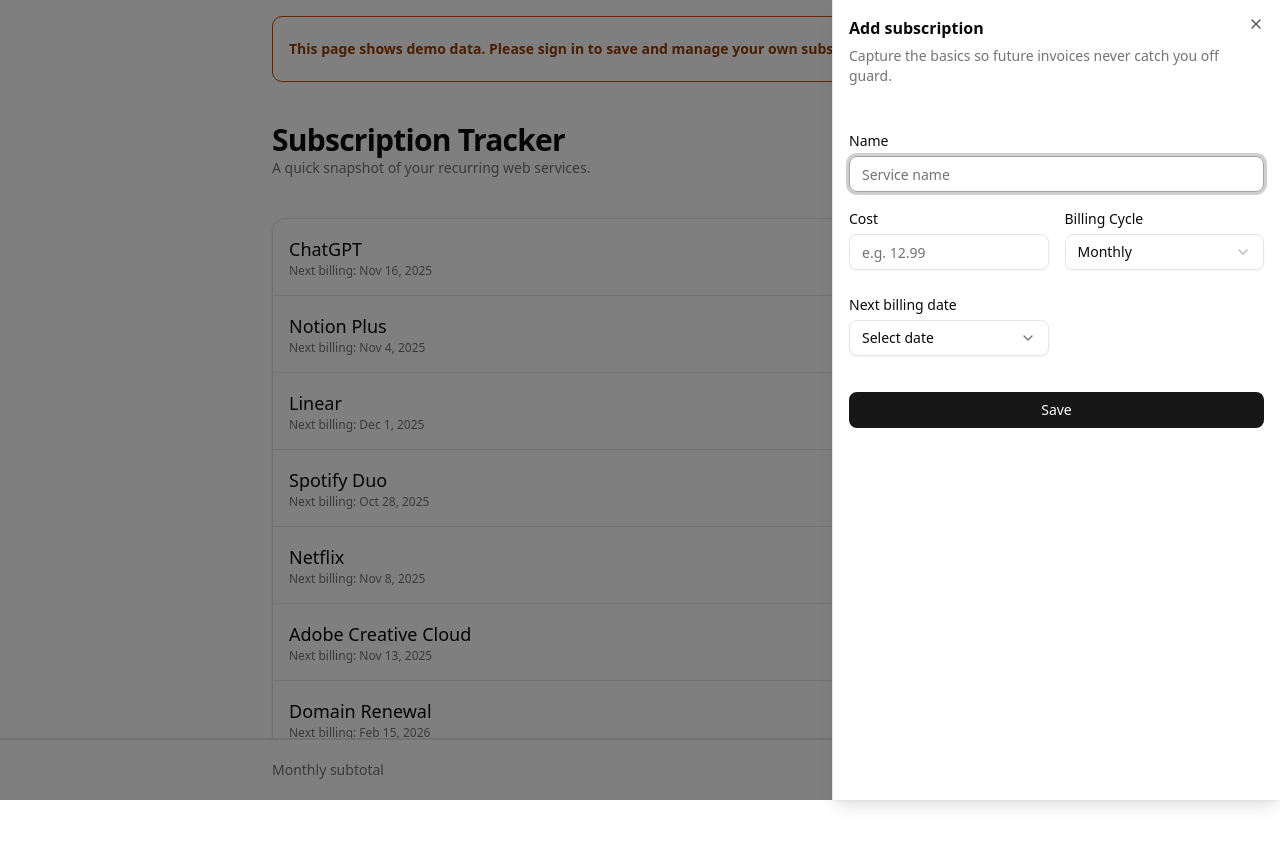
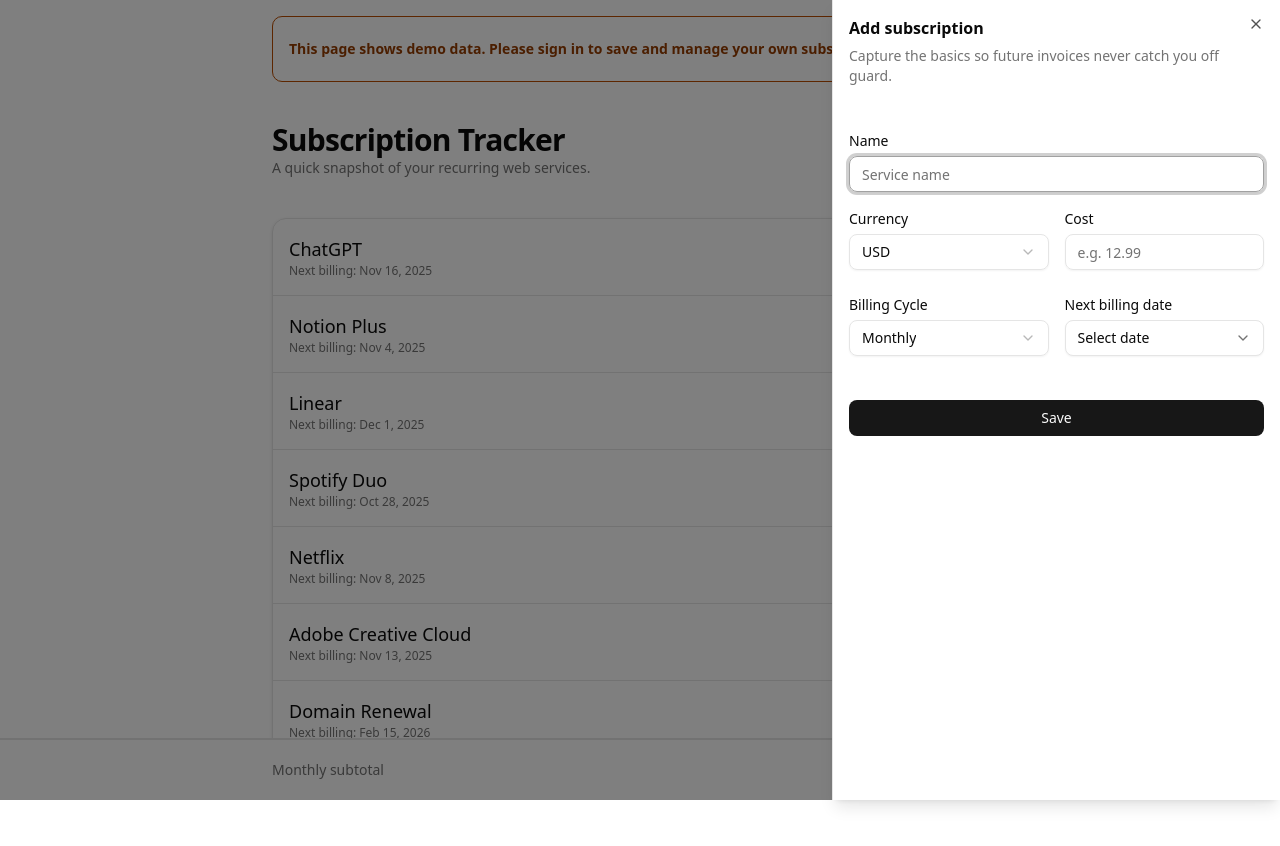
Before and after one commit to lvterry/subscription-tracker, a React (Vite) app: page / in a window 1280 px wide. Both pictures are taken after a click on the button "Add subscription". Shown: the top 846 px of the page. Built offline with nearby package versions, Linux system fonts and the light colour scheme; no server answers.

Commit message:
add currency to the form

```diff
--- a/src/App.tsx
+++ b/src/App.tsx
@@ -114,6 +114,7 @@
 const defaultFormValues: SubscriptionFormValues = {
   name: '',
   cost: '',
+  currency: 'USD',
   billingCycle: 'Monthly',
   nextBillingDate: '',
 };
@@ -239,6 +240,7 @@
         id: makeId(),
         name: trimmedName,
         cost: Number(formValues.cost),
+        currency: formValues.currency,
         billingCycle: formValues.billingCycle,
         nextBillingDate: formValues.nextBillingDate,
       };
@@ -265,6 +267,7 @@
       const subscriptionData = {
         name: trimmedName,
         cost: Number(formValues.cost),
+        currency: formValues.currency,
         billingCycle: formValues.billingCycle,
         nextBillingDate: formValues.nextBillingDate,
       };
@@ -298,6 +301,7 @@
     setFormValues({
       name: subscription.name,
       cost: String(subscription.cost ?? ''),
+      currency: subscription.currency || 'USD',
       billingCycle: subscription.billingCycle,
       nextBillingDate: subscription.nextBillingDate ?? '',
     });
@@ -447,6 +451,29 @@
 
               <div className="grid gap-4 grid-cols-2">
                 <div className="space-y-2">
+                  <Label htmlFor="sub-currency">Currency</Label>
+                  <Select
+                    value={formValues.currency}
+                    onValueChange={(value: string) =>
+                      setFormValues((prev) => ({ ...prev, currency: value }))
+                    }
+                  >
+                    <SelectTrigger id="sub-currency" className="w-full">
+                      <SelectValue placeholder="Select currency" />
+                    </SelectTrigger>
+                    <SelectContent>
+                      <SelectItem value="USD">USD</SelectItem>
+                      <SelectItem value="EUR">EUR</SelectItem>
+                      <SelectItem value="GBP">GBP</SelectItem>
+                      <SelectItem value="CNY">CNY</SelectItem>
+                      <SelectItem value="JPY">JPY</SelectItem>
+                      <SelectItem value="CAD">CAD</SelectItem>
+                      <SelectItem value="AUD">AUD</SelectItem>
+                    </SelectContent>
+                  </Select>
+                </div>
+
+                <div className="space-y-2">
                   <Label htmlFor="sub-cost">Cost</Label>
                   <Input
                     id="sub-cost"
@@ -460,7 +487,9 @@
                     placeholder="e.g. 12.99"
                   />
                 </div>
+              </div>
 
+              <div className="grid gap-4 grid-cols-2">
                 <div className="space-y-2">
                   <Label htmlFor="sub-billing-cycle">Billing Cycle</Label>
                   <Select
@@ -479,9 +508,7 @@
                     </SelectContent>
                   </Select>
                 </div>
-              </div>
 
-              <div className="grid gap-4 grid-cols-2">
                 <div className="space-y-2">
                   <Label htmlFor="sub-billing-date">Next billing date</Label>
                   <Popover open={open} onOpenChange={setOpen}>
--- a/src/types/subscription.ts
+++ b/src/types/subscription.ts
@@ -12,6 +12,7 @@
 export type SubscriptionFormValues = {
   name: string;
   cost: string;
+  currency: string;
   billingCycle: BillingCadence;
   nextBillingDate: string;
 };
```
